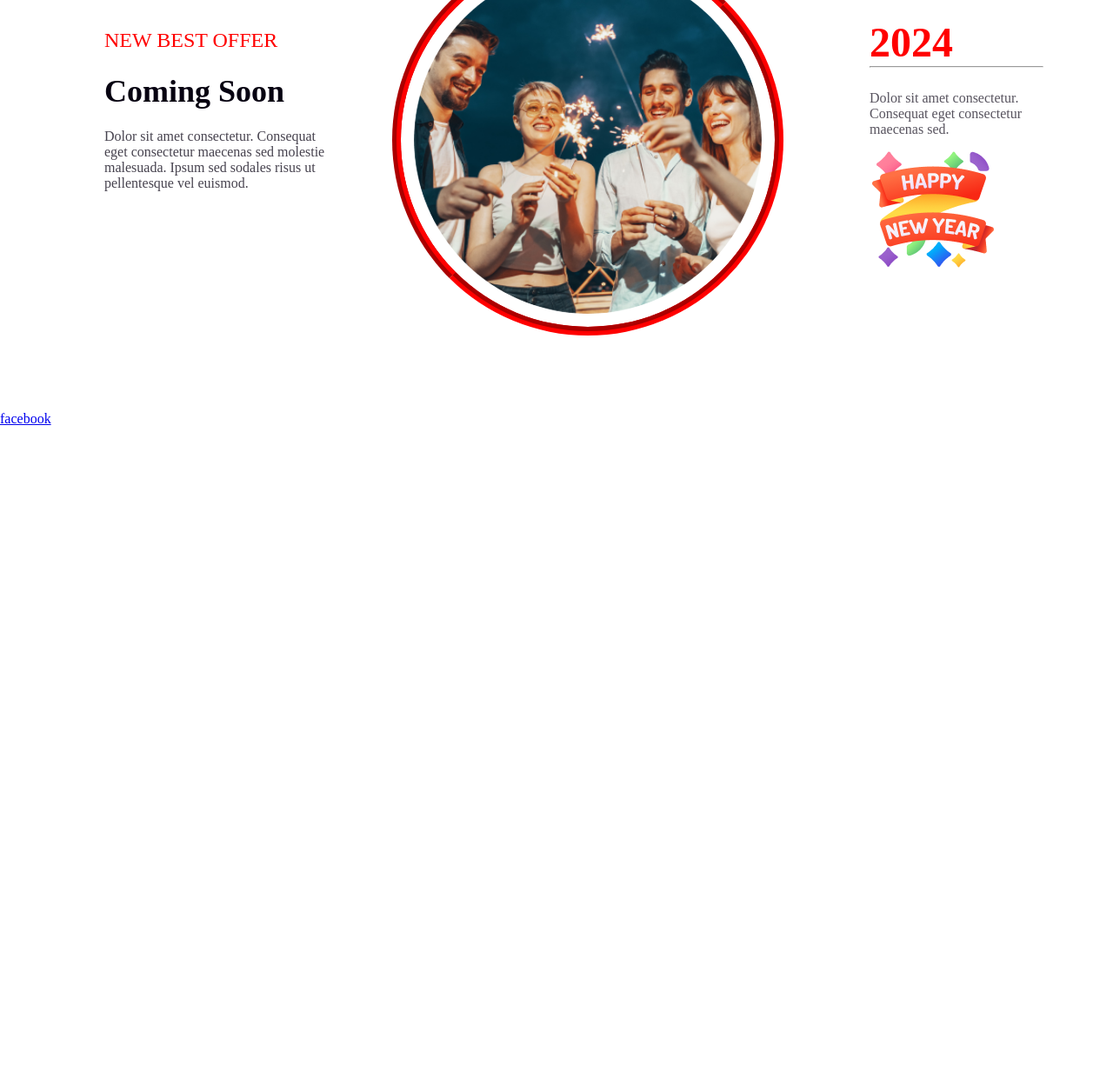
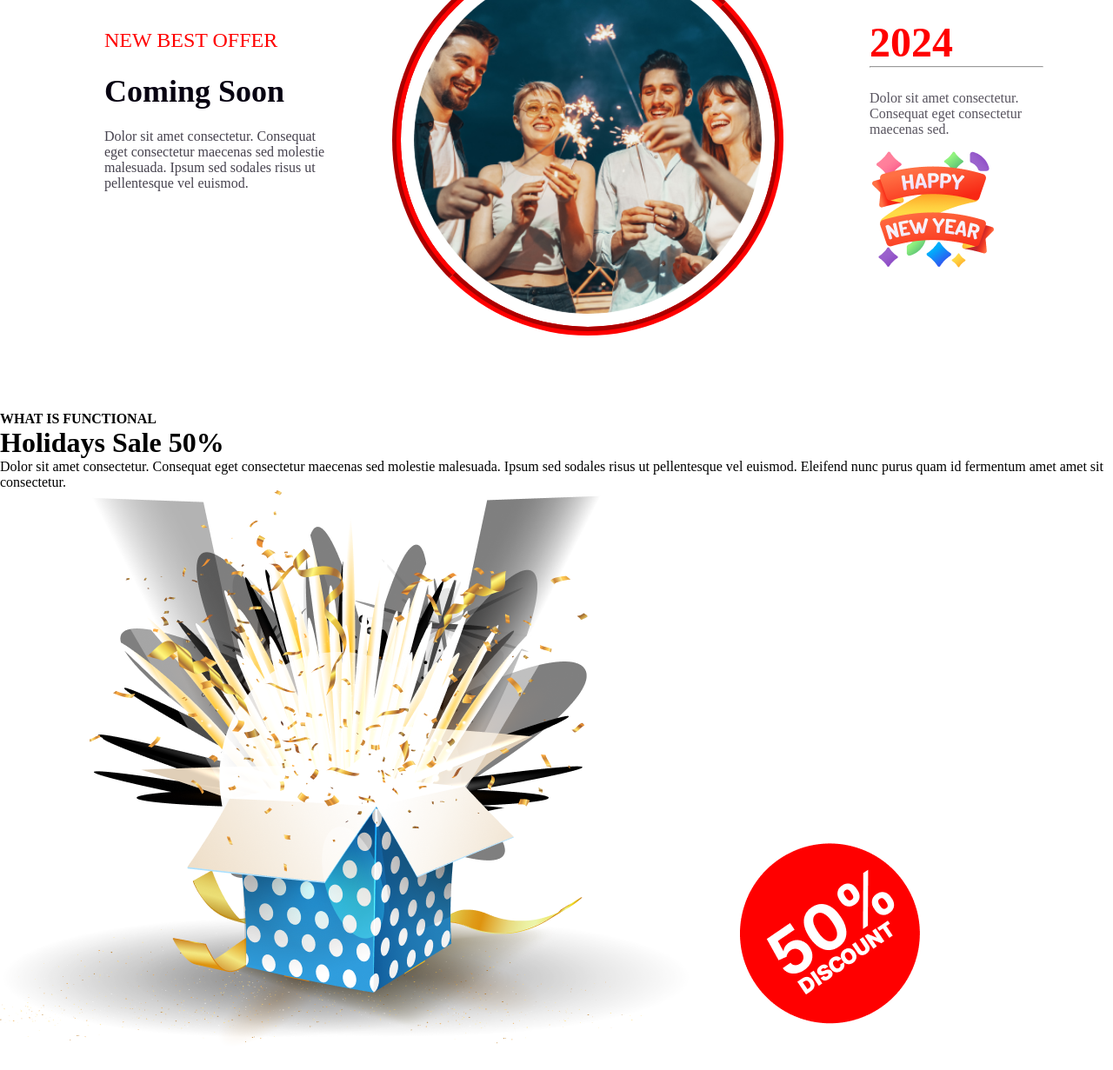
Before and after one commit to abubutahir02/new-year-offer-resources, a plain HTML site: page index.html in a window 1280 px wide. Shown: the part 2756-3987 px from the top of the page at 87% size. Before the commit the page ends 3247 px from the top, so only its background shows below. Drawn offline with Linux system fonts and the light colour scheme; a web font is replaced by a local one.

Commit message:
added img

```diff
--- a/index.html
+++ b/index.html
@@ -89,6 +89,17 @@
 
 
 
+
+    </div>
+    <div>
+        <h4>WHAT IS FUNCTIONAL</h4>
+        <h1>Holidays Sale 50%</h1>
+        <p>Dolor sit amet consectetur. Consequat eget consectetur maecenas sed
+            molestie malesuada. Ipsum sed sodales risus ut pellentesque vel euismod. Eleifend nunc purus quam id fermentum amet amet sit consectetur.</p>
+            <div>
+                <img src="images/Group 75.png" alt="">
+                <img src="images/Group 44.png" alt="">
+            </div>
     </div>
 
 
@@ -101,7 +112,7 @@
 
     </main>
     <footer>
-        <a href="https://www.facebook.com/login/identify/?ctx=recover">facebook</a>
+
     </footer>
 
 </body>
```
